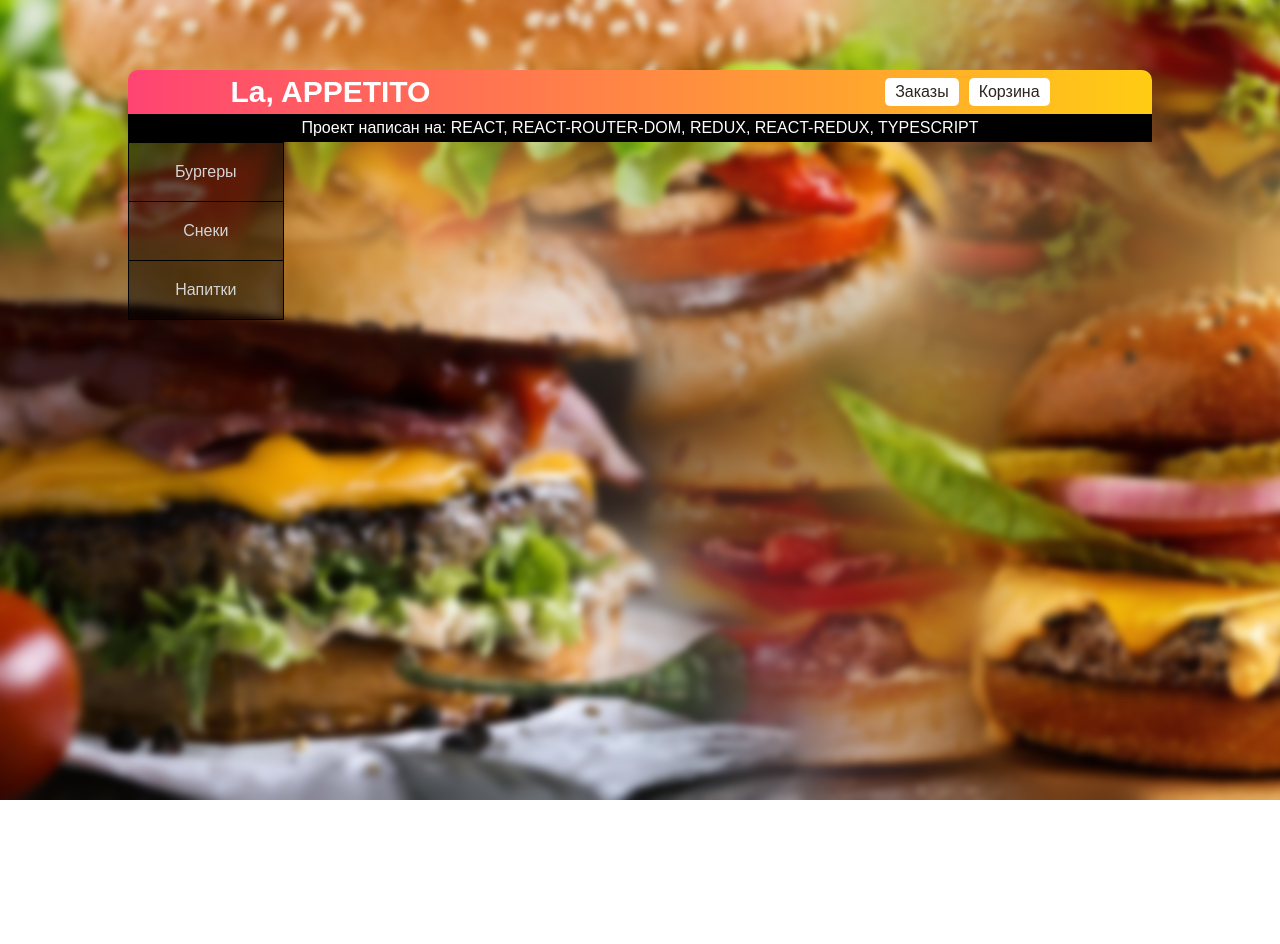
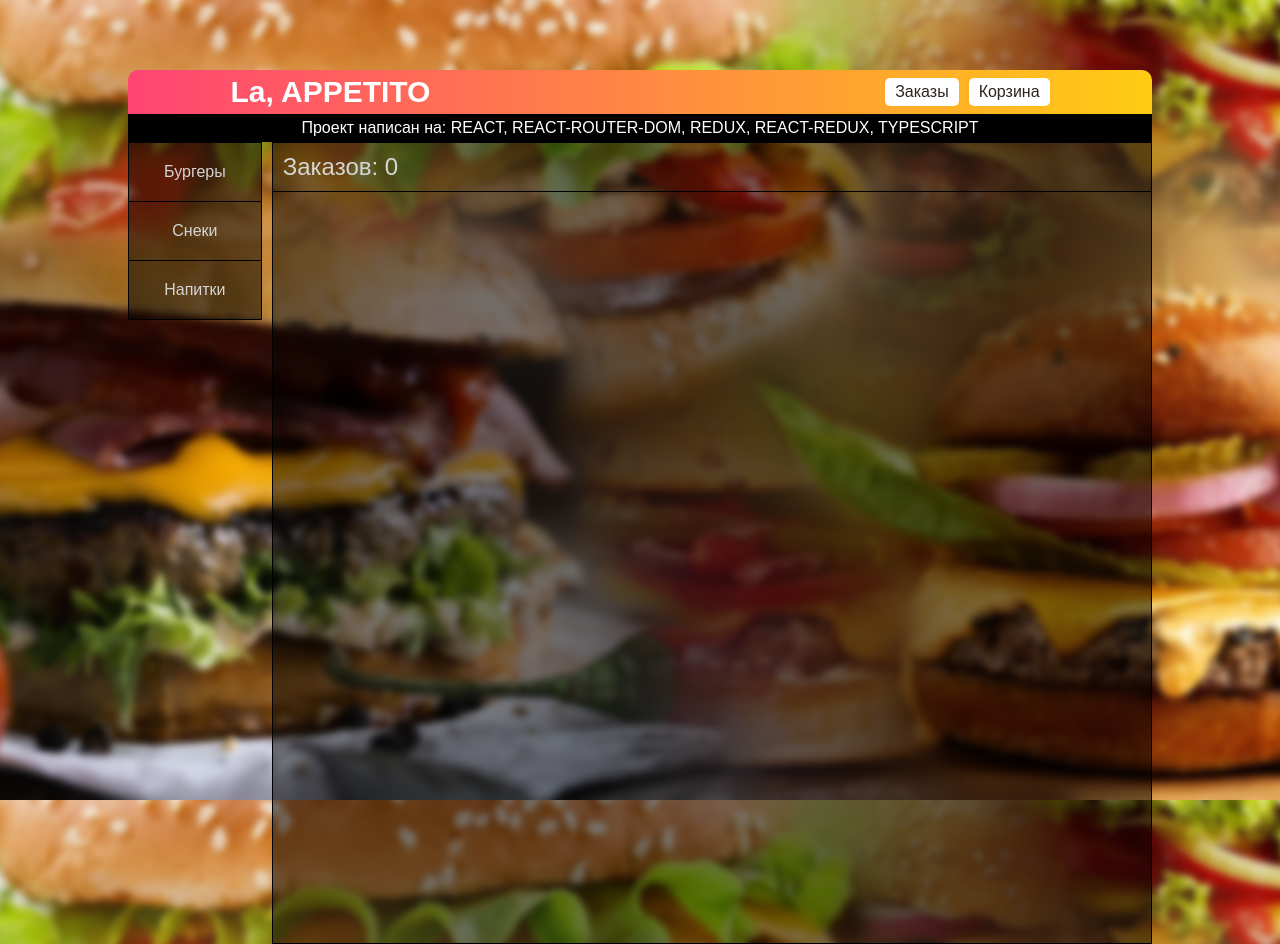
Before and after one commit to teremato/fastfood-store, a React (Create React App) app: page /orders in a window 1280 px wide. Before the commit the page ends 800 px from the top, so only its background shows below. Built offline with nearby package versions, Linux system fonts and the light colour scheme.

Commit message:
finely working version

```diff
--- a/src/App.tsx
+++ b/src/App.tsx
@@ -5,6 +5,7 @@ import { Caterogies } from './Components/Categories/Categories';
 import { Categoria } from './Components/pages/Categoria/Categoria';
 import { Cart } from './Components/pages/Cart/Cart';
 import { Description } from './Components/Description/Description';
+import { Orders } from './Components/pages/Orders/orders';
 import { Provider } from 'react-redux';
 import store from './redux';
 import './App.css'
@@ -12,7 +13,7 @@ import './App.css'
 function App() {
   return (
     <Provider store={store}>
-          <BrowserRouter>
+    <BrowserRouter>
       <div className="App">
         <div className="wrapper">
           <Header/>
@@ -22,6 +23,7 @@ function App() {
             <Routes>
               <Route path='/categories/:tag' element={<Categoria/>}/>
               <Route path='/cart' element={<Cart/>}/>
+              <Route path='/orders' element={<Orders/>}/>
             </Routes>
           </div>
         </div>
--- /dev/null
+++ b/src/Components/OrderItem/order-item.module.css
@@ -0,0 +1,25 @@
+.order {
+    background-color: rgb(0, 0, 0, .5);
+    color: whitesmoke;
+    padding: 5px;
+    border-radius: 5px;
+    border: 1px solid black;
+    display: flex;
+    justify-content: space-between;
+    gap: 15px;
+    height: 80px;
+}
+.location {
+    display: flex;
+    flex-direction: column;
+    justify-content: center;
+    width: 300px;
+    border: 1px solid black;
+    border-radius: 7px;
+    padding: 7px;
+}
+.order_info {
+    display: flex;
+    flex-direction: column;
+    justify-content: center;
+}
--- /dev/null
+++ b/src/Components/OrderItem/order-item.tsx
@@ -0,0 +1,24 @@
+import { FC } from "react";
+import { IOrder } from "../../types/order";
+import styles from './order-item.module.css'
+
+interface PropToOrderItem {
+    order: IOrder
+}
+
+export const OrderItem: FC<PropToOrderItem> = ({order}) => {
+    return (
+        <div className={styles.order}>
+            <div className={styles.order_info}>
+                <div>Номер заказа: {order.id}</div>
+                <div>Количество товаров: {order.products.length}</div>
+                <div>Оплачено: {order.sum}</div>
+            </div>
+            <div className={styles.location}>
+                <div>Город: {order.city}</div>
+                <div>Улица: {order.adress}</div>
+                <div>Квартира: {order.entrance}</div>
+            </div>
+        </div>
+    )
+}
--- a/src/Components/modals/OrderForm/orders-form.tsx
+++ b/src/Components/modals/OrderForm/orders-form.tsx
@@ -1,4 +1,7 @@
 import { FC, useState } from "react";
+import { useDispatch } from "react-redux";
+import { clearCart, doOrder } from "../../../redux/action/addToCart";
+import { useTypeSelector } from "../../../redux/hooks/useTypeSelector";
 import styles from './orders-form.module.css'
 
 interface PropMapOrderForm {
@@ -9,12 +12,28 @@ interface PropMapOrderForm {
 
 export const OrdersForm : FC<PropMapOrderForm> = ({ orderSum, isActive, setIsActive }) => {
 
+    const dispatch = useDispatch()
+    const cart = useTypeSelector(state => state.data.cart)
     const [userInput, setUserInput] = useState({
         city: ''.toLowerCase(),
         addres: ''.toLowerCase(),
         entrance: '',
         phone: ''
     })
+
+    const makeOrders = () => {
+        dispatch(doOrder({
+            id: Date.now(),
+            city: userInput.city,
+            adress: userInput.addres,
+            entrance: userInput.entrance,
+            phone: userInput.phone,
+            sum: orderSum,
+            products: [...cart]
+        }))
+        setIsActive(false)
+        dispatch(clearCart())
+    }
 
     return (
         <div className={(isActive) ? `${styles.wrapper} ${styles.active}` : styles.wrapper}>
@@ -50,7 +69,7 @@ export const OrdersForm : FC<PropMapOrderForm> = ({ orderSum, isActive, setIsAct
                     </div>
                     <div className={styles.btn_container}>
                         <div className={styles.order_sum}>Итого: {orderSum}₽</div>
-                        <button>Оплатить</button>
+                        <button onClick={makeOrders}>Оплатить</button>
                     </div>
                 </div>
             </div>
--- /dev/null
+++ b/src/Components/pages/Orders/orders.module.css
@@ -0,0 +1,22 @@
+.orders {
+    width: 100%;
+    height: 100vh;
+    border: 1px solid rgb(0, 0, 0);
+    background-color: rgb(0, 0, 0, 0.5);
+}
+.active {
+    height: 100%;
+}
+.title {
+    border-bottom: 1px solid rgb(0, 0, 0);
+    font-size: 24px;
+    padding: 10px;
+    color: rgb(212, 212, 212);
+}
+.list {
+    padding: 5px;
+    display:  flex;
+    flex-direction: column;
+    justify-content: center;
+    gap: 15px;
+}
--- /dev/null
+++ b/src/Components/pages/Orders/orders.tsx
@@ -0,0 +1,22 @@
+import { FC } from "react";
+import { useTypeSelector } from "../../../redux/hooks/useTypeSelector";
+import { OrderItem } from "../../OrderItem/order-item";
+import styles from './orders.module.css'
+
+export const Orders: FC = () => {
+
+    const orders = useTypeSelector(state => state.data.orders)
+
+    return (
+        <div className={(orders.length > 5) ? `${styles.orders} ${styles.active}` : styles.orders}>
+            <div className={styles.title}>Заказов: {orders.length}</div>
+            <div className={styles.list}>
+                {
+                    orders.map((item) => {
+                        return <OrderItem order={item}/>
+                    })
+                }
+            </div>
+        </div>
+    )
+}
--- a/src/redux/action/addToCart.ts
+++ b/src/redux/action/addToCart.ts
@@ -1,10 +1,13 @@
 import { IAction } from "../../types/action"
+import { IOrder } from "../../types/order"
 import { IProduct } from "../../types/product"
 
 
 export enum Actions {
     ADD_TO_CART = 'ADD_TO_CART',
-    REMOVE_FROM_CART = 'REMOVE_FROM_CART'
+    REMOVE_FROM_CART = 'REMOVE_FROM_CART',
+    DO_ORDER = 'DO_ORDER',
+    CLEAR_CART = 'CLEAR_CART'
 }
 
 // Добавить в корзину
@@ -13,3 +16,7 @@ export const addToCart = (payload: IProduct) : IAction => {return {type: Actions
 export const removeFromCart = (payload: number) : IAction => {
     return {type: Actions.REMOVE_FROM_CART, payload}
 }
+// Сделать заказ
+export const doOrder = (payload: IOrder) : IAction => {return {type: Actions.DO_ORDER, payload}}
+// Очиститьь корзину после заказа
+export const clearCart = () : IAction => {return {type: Actions.CLEAR_CART}}
--- a/src/redux/reducers/shopReducer.ts
+++ b/src/redux/reducers/shopReducer.ts
@@ -1,10 +1,12 @@
 import { Actions} from "../action/addToCart";
 import {IAction} from '../../types/action'
 import { IProduct } from "../../types/product";
+import { IOrder } from "../../types/order";
 
 interface IShopState {
     products: Array<IProduct>,
-    cart: Array<IProduct>
+    cart: Array<IProduct>,
+    orders: Array<IOrder>
 }
 
 const initState : IShopState = {
@@ -65,7 +67,8 @@ const initState : IShopState = {
           img: 'https://domstrousam.ru/wp-content/uploads/2021/02/chay_gorchit.jpg',
           category: 'drinks', price: 30, count: 1, size: 'S'},
   ],
-    cart: []
+  cart: [],
+  orders: []
 }
 
 export const shopReducer = (state = initState, action : IAction) : IShopState => {
@@ -74,6 +77,10 @@ export const shopReducer = (state = initState, action : IAction) : IShopState =>
       return {...state, cart: [...state.cart, action.payload]};
     case Actions.REMOVE_FROM_CART:
       return {...state, cart: state.cart.filter((item) => item.id !== action.payload)}
+    case Actions.DO_ORDER:
+      return {...state, orders: [...state.orders, action.payload]}
+    case Actions.CLEAR_CART:
+      return {...state, cart: []}
     default: return state
   }
 }
--- a/src/types/order.ts
+++ b/src/types/order.ts
@@ -1,6 +1,7 @@
 import { IProduct } from "./product"
 
 export interface IOrder {
+    id: number,
     city: string,
     adress: string,
     entrance: string,
```
Also changed, not shown: 2 other files (tests, documents, lock files or other folders). Lines whose indentation alone changed are shown as unchanged.
